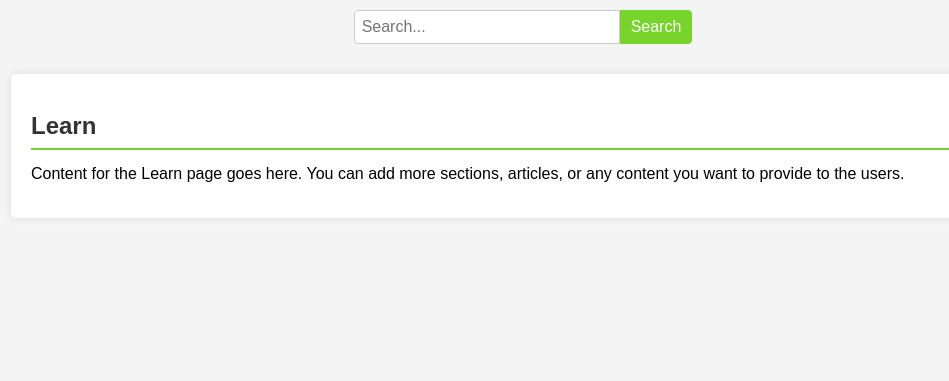
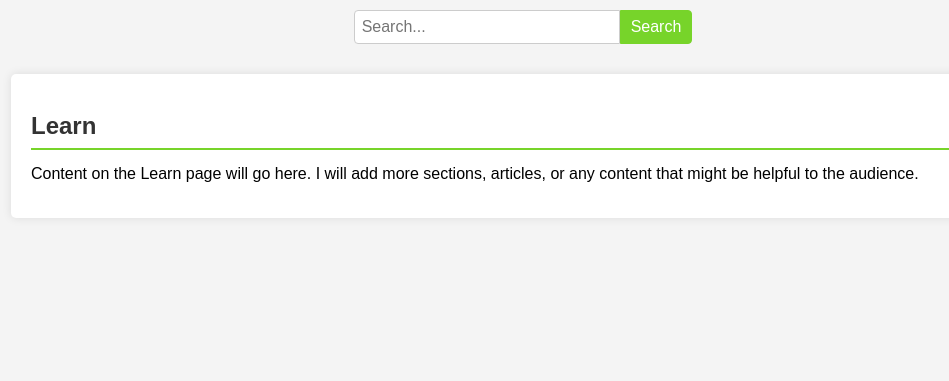
Before and after one commit to muhammed-ai/DevOps-demo, a Flask app: template template/learn.html in a window 1280 px wide. Shown: the part 139-520 px from the top of the page, without its empty margins (117-1066 px from the left). Run offline with Flask 3, Linux system fonts and the light colour scheme; the template is opened without the code that fills it, so the values that code supplies are empty.

Commit message:
Update learn.html

```diff
--- a/template/learn.html
+++ b/template/learn.html
@@ -155,7 +155,7 @@
     <div class="container">
         <section id="learn">
             <h2>Learn</h2>
-            <p>Content for the Learn page goes here. You can add more sections, articles, or any content you want to provide to the users.</p>
+            <p>Content on the Learn page will go here. I will add more sections, articles, or any content that might be helpful to the audience.</p>
         </section>
     </div>
 
```
